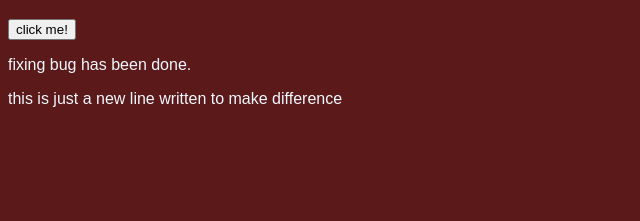
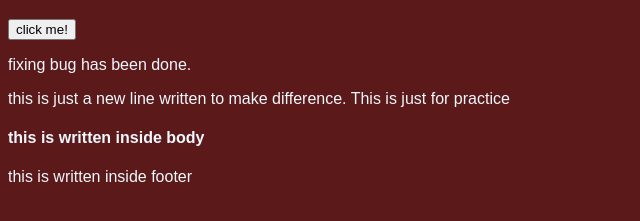
Before and after one commit to mallavarapusudhishna/GitPractice, a plain HTML site: page index.html in a window 1280 px wide. Shown: the part 69-290 px from the top of the page, without its empty margins (0-640 px from the left). Drawn offline with Linux system fonts and the light colour scheme.

Commit message:
index.html is modified

```diff
--- a/index.html
+++ b/index.html
@@ -10,6 +10,10 @@
     <h1>This is a project build by me.</h1>
     <button>click me!</button>
     <p>fixing bug has been done.</p>
-    <p>this is just a new line written to make difference</p>
+    <p>this is just a new line written to make difference. This is just for practice</p>
+    <h4>this is written inside body</h4>
 </body>
+<footer>
+    this is written inside footer
+</footer>
 </html>
```
